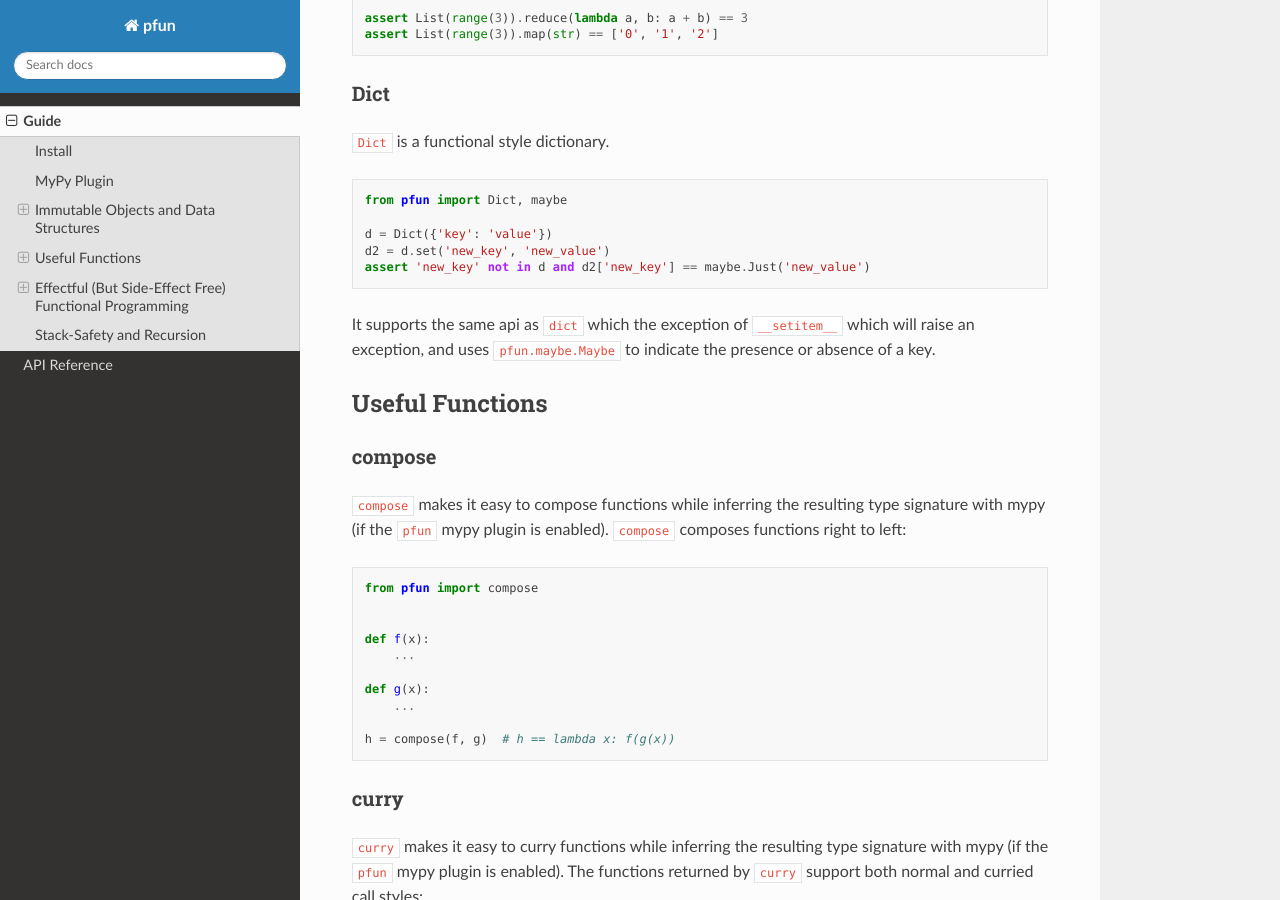
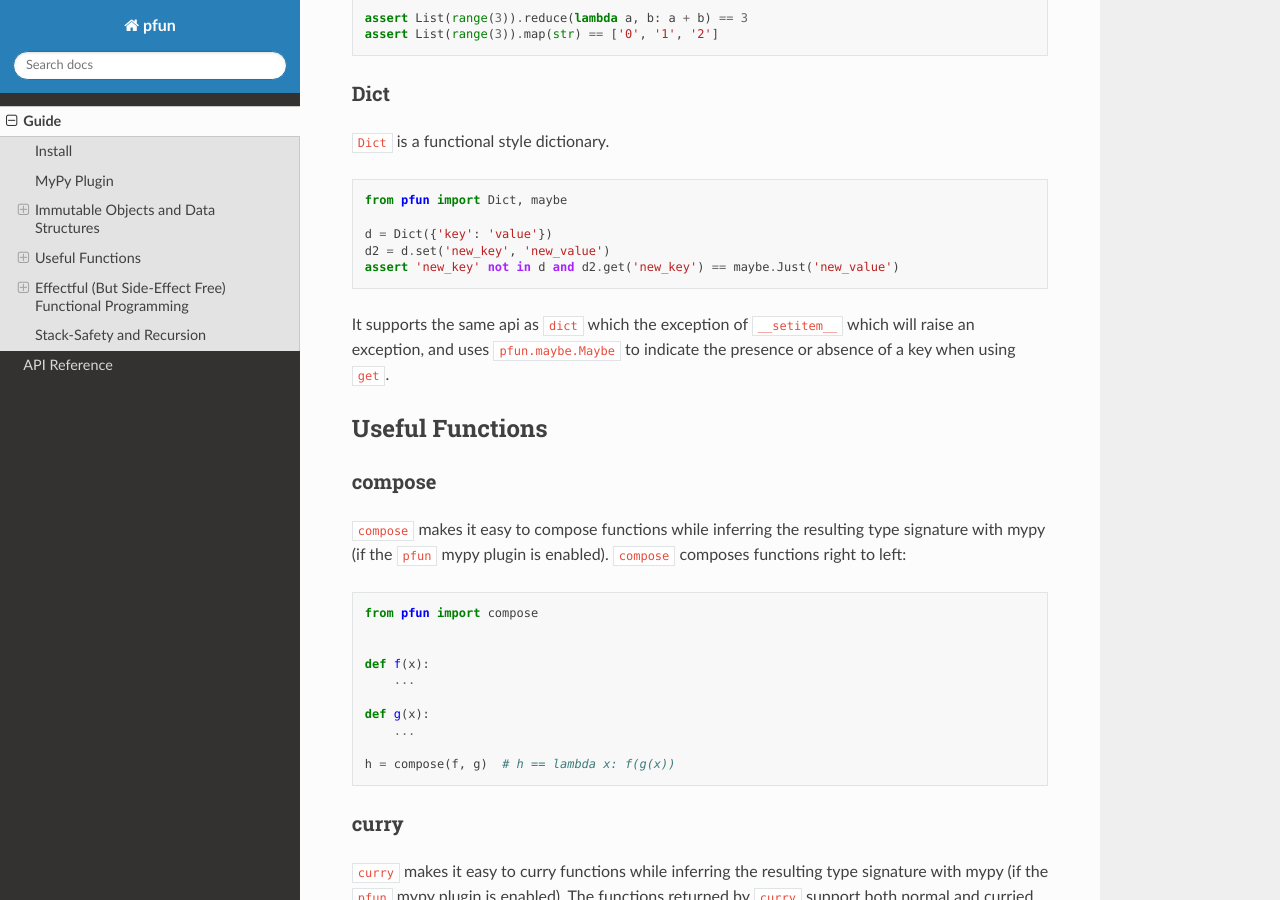
Before and after one commit to suned/pfun, a Sphinx documentation site: the page built from docs/source/programming_guide.md, in a window 1280 px wide and 900 px high, scrolled down 1729 px. Built offline with Sphinx 7.4.7 and the Read the Docs theme 2.0.0, drawn with Linux system fonts in a browser that asks for light colours.

Commit message:
fix docs

````diff
--- a/docs/source/programming_guide.md
+++ b/docs/source/programming_guide.md
@@ -82,11 +82,11 @@ from pfun import Dict, maybe
 
 d = Dict({'key': 'value'})
 d2 = d.set('new_key', 'new_value')
-assert 'new_key' not in d and d2['new_key'] == maybe.Just('new_value')
+assert 'new_key' not in d and d2.get('new_key') == maybe.Just('new_value')
 ```
 
 It supports the same api as `dict` which the exception of `__setitem__` which will raise an exception, and uses
-`pfun.maybe.Maybe` to indicate the presence or absence of a key.
+`pfun.maybe.Maybe` to indicate the presence or absence of a key when using `get`.
 
 ## Useful Functions
 ### compose
````
